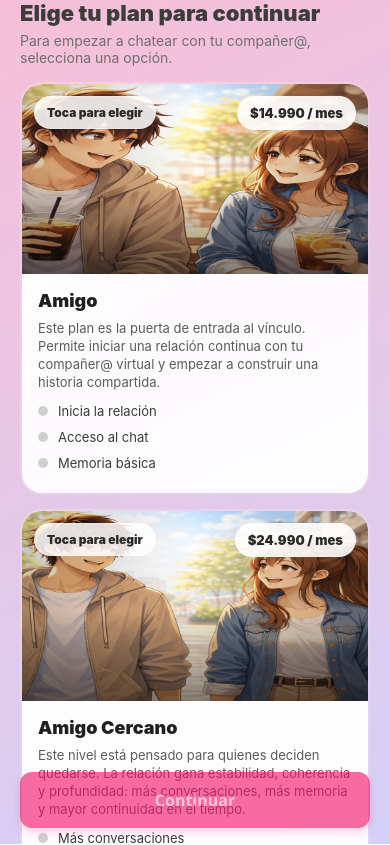
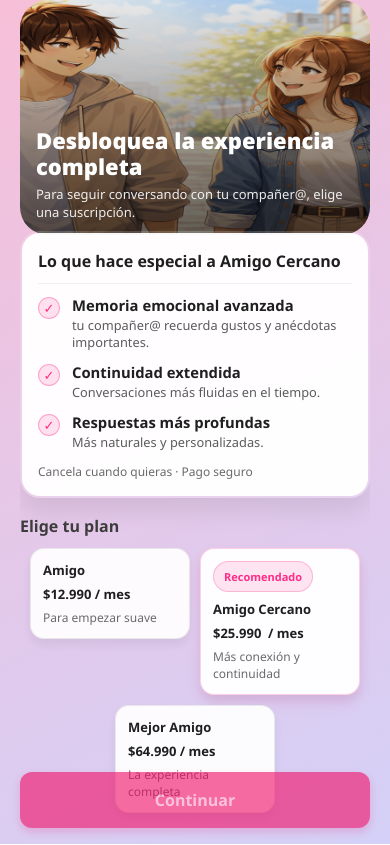
Before and after one commit to VamadorF/eJoi-FE, a React Native app: screen /SubscriptionPaywall in a window 390 px wide. Shown: the top 845 px of the page. Built offline with nearby package versions, Linux system fonts and the light colour scheme; what expo-web-browser would draw is missing.

Commit message:
mejoras esteticas al paywall.

```diff
--- a/src/features/subscription/screens/SubscriptionPaywallScreen.styles.ts
+++ b/src/features/subscription/screens/SubscriptionPaywallScreen.styles.ts
@@ -1,239 +1,254 @@
 import { StyleSheet } from 'react-native';
 import { Colors } from '@/shared/theme/colors';
+import { Typography } from '@/shared/theme/typography';
+
+const PINK = '#FF2D87';
+const LILAC = '#C78BFF';
+const TEXT = '#1F1F1F';
+const SUB = '#5B5B5B';
 
 export const styles = StyleSheet.create({
-  // =========================
-  // TEXTOS SUPERIORES
-  // =========================
-  title: {
-    color: Colors.text.primary,
-    fontSize: 22,
-    fontWeight: '900',
-    marginBottom: 6,
-  },
-  subtitle: {
-    color: Colors.text.secondary,
-    fontSize: 14,
-    marginBottom: 16,
-  },
   scrollContent: {
-    paddingBottom: 120, // espacio para el botón fijo inferior
-  },
-  grid: {
-    gap: 14,
-    paddingBottom: 120, // espacio para el botón fijo inferior
+    paddingBottom: 120,
   },
 
   // =========================
-  // TARJETA: BORDE EXTERNO (GRADIENTE)
+  // HERO (radio mayor)
   // =========================
-  // Outer border
-  cardOuter: {
-    borderRadius: 22,
-    padding: 2,
-  },
-  cardOuterActive: {
-    shadowColor: '#FF2D87',
-    shadowOpacity: 0.22,
-    shadowRadius: 22,
-    shadowOffset: { width: 0, height: 14 },
-    elevation: 7, // Android
-  },
-
-  // =========================
-  // TARJETA: CONTENIDO INTERNO
-  // =========================
-  // Inner card
-  cardInner: {
-    borderRadius: 20,
-    backgroundColor: 'rgba(255,255,255,0.92)',
-    overflow: 'hidden', //
-  },
-  cardInnerActive: {
-    backgroundColor: 'rgba(255,255,255,0.96)', //
-  },
-
-  // =========================
-  // HERO (IMAGEN SUPERIOR)
-  // =========================
-  // ✅ HERO full-bleed
   hero: {
-    width: '100%',
-    aspectRatio: 3,
-    height: 190,
-    position: 'relative',
-    backgroundColor: 'transparent',
-    overflow: 'hidden', //
+    borderRadius: 28,
+    overflow: 'hidden',
+    marginBottom: 14,
   },
   heroBg: {
     width: '100%',
-    height: '100%',
+    height: 235,
   },
   heroBgImg: {
     width: '100%',
     height: '100%',
   },
   heroOverlay: {
-
-    position: 'absolute',
-    left: 0,
-    right: 0,
-    bottom: 0,
-    height: 90,
-  },
-  heroVignette: {
-    // viñeta suave en todo el hero
     position: 'absolute',
     left: 0,
     right: 0,
     top: 0,
     bottom: 0,
   },
-
-  // =========================
-  // PILL “TOCA PARA ELEGIR” / “SELECCIONADO”
-  // =========================
-  // Hint pill
-  tapPill: {
+  heroContent: {
     position: 'absolute',
-    left: 12,
-    top: 12,
-    paddingHorizontal: 12,
-    paddingVertical: 8,
-    borderRadius: 999,
-    backgroundColor: 'rgba(255,255,255,0.86)',
-    borderWidth: 1,
-    borderColor: 'rgba(255,255,255,0.22)',
+    left: 16,
+    right: 16,
+    bottom: 14,
   },
-  tapPillActive: {
-    // estado activo (seleccionado)
-    backgroundColor: 'rgba(255,255,255,0.92)',
-    borderColor: 'rgba(255,45,135,0.25)',
+  heroTitle: {
+    fontFamily: Typography.fontFamily.black,
+    fontSize: 22,
+    lineHeight: Math.round(22 * 1.2),
+    color: '#FFFFFF',
+    marginBottom: 6,
   },
-  tapPillText: {
-    fontSize: 12,
-    fontWeight: '900',
-    color: '#2A2A2A',
-  },
-  tapPillTextActive: {
-    color: '#FF2D87', // texto rosado cuando está seleccionado
+  heroSubtitle: {
+    fontFamily: Typography.fontFamily.regular,
+    fontSize: 13,
+    lineHeight: Math.round(13 * 1.35),
+    color: 'rgba(255,255,255,0.90)',
   },
 
   // =========================
-  // PILL DEL PRECIO
+  // BENEFITS CARD (radio medio + superposición)
   // =========================
-  // Price pill
-  pricePill: {
-    position: 'absolute',
-    right: 12,
-    top: 12,
-    paddingHorizontal: 12,
-    paddingVertical: 8,
-    borderRadius: 999,
-    backgroundColor: 'rgba(255,255,255,0.90)',
-    borderWidth: 1,
-    borderColor: 'rgba(255,255,255,0.25)',
+  benefitsCardOuter: {
+    borderRadius: 20,
+    padding: 2,
+    backgroundColor: 'rgba(255,255,255,0.18)',
+    marginBottom: 16,
+
+    marginTop: -18,
+
+    shadowColor: '#000',
+    shadowOpacity: 0.08,
+    shadowRadius: 22,
+    shadowOffset: { width: 0, height: 14 },
+    elevation: 4,
   },
-  pricePillActive: {
-    // borde rosado cuando está seleccionado
-    borderColor: 'rgba(255,45,135,0.22)',
-  },
-  pricePillText: {
-    fontSize: 13,
-    fontWeight: '900',
-    color: '#2A2A2A',
-  },
-
-  // =========================
-  // PILL “RECOMENDADO”
-  // =========================
-  // Recommended pill
-  recoPill: {
-    // Ya no es absoluto, se posiciona en el flujo del body
-    paddingHorizontal: 12,
-    paddingVertical: 7,
-    borderRadius: 999,
-    backgroundColor: 'rgba(255,45,135,0.16)',
-    borderWidth: 1,
-    borderColor: 'rgba(255,45,135,0.28)',
-  },
-  recoPillText: {
-    fontSize: 12,
-    fontWeight: '900',
-    color: '#FF2D87',
-  },
-  recoPillWrapper: {
-    alignItems: 'flex-end',
-    marginTop: 8,
-    marginBottom: 4,
-  },
-
-  // =========================
-  // CUERPO DE LA TARJETA (TEXTO + PERKS)
-  // =========================
-  // Body
-  body: {
+  benefitsCard: {
+    borderRadius: 18,
+    backgroundColor: 'rgba(255,255,255,0.96)',
     padding: 16,
   },
-
-  planTitle: {
-    fontSize: 18,
-    fontWeight: '900',
-    color: '#1F1F1F',
-    marginBottom: 8,
+  benefitsHeader: {
+    fontFamily: Typography.fontFamily.bold,
+    fontSize: 16,
+    lineHeight: 24,
+    color: TEXT,
   },
-
-  description: {
-    fontSize: 13,
-    lineHeight: 18,
-    color: '#5B5B5B',
+  headerDivider: {
+    height: 1,
+    backgroundColor: 'rgba(0,0,0,0.06)',
+    marginTop: 10,
     marginBottom: 12,
   },
 
-  // =========================
-  // PERKS (LISTA DE BENEFICIOS)
-  // =========================
-  perks: {
+  benefitsList: {
+    gap: 12,
+    marginBottom: 12,
+  },
+  benefitRow: {
+    flexDirection: 'row',
+    alignItems: 'flex-start',
+    gap: 12,
+  },
+
+  checkCircle: {
+    width: 22,
+    height: 22,
+    borderRadius: 999,
+    backgroundColor: 'rgba(255,45,135,0.14)',
+    borderWidth: 1,
+    borderColor: 'rgba(255,45,135,0.35)',
+    alignItems: 'center',
+    justifyContent: 'center',
+    marginTop: 1,
+  },
+  checkMark: {
+    fontFamily: Typography.fontFamily.bold,
+    fontSize: 13,
+    lineHeight: 14,
+    color: PINK,
+  },
+
+  benefitTextBlock: {
+    flex: 1,
+  },
+  benefitTitle: {
+    fontFamily: Typography.fontFamily.bold,
+    fontSize: 14.8,
+    lineHeight: Math.round(14.8 * 1.25),
+    color: TEXT,
+    marginBottom: 2,
+  },
+  benefitSubtitle: {
+    fontFamily: Typography.fontFamily.regular,
+    fontSize: 12.8,
+    lineHeight: Math.round(12.8 * 1.35),
+    color: SUB,
+  },
+  microNote: {
+    fontFamily: Typography.fontFamily.regular,
+    fontSize: 12,
+    lineHeight: 17,
+    color: '#6A6A6A',
+  },
+
+  plansSection: {
+    paddingBottom: 16,
+  },
+  plansTitle: {
+    fontFamily: Typography.fontFamily.bold,
+    fontSize: 16,
+    lineHeight: 24,
+    color: Colors.text.primary,
+    marginBottom: 10,
+  },
+
+  planChipsRow: {
+    flexDirection: 'row',
+    flexWrap: 'wrap',
+    justifyContent: 'center',
     gap: 10,
+  },
+
+  planChipOuter: {
+    borderRadius: 16,
+    padding: 0,
+  },
+
+  planChipOuterRecommended: {
+    shadowColor: PINK,
+    shadowOpacity: 0.10,
+    shadowRadius: 14,
+    shadowOffset: { width: 0, height: 8 },
+    elevation: 2,
+  },
+
+  planChipOuterActive: {
+    borderRadius: 16,
+    padding: 2,
+
+    shadowColor: PINK,
+    shadowOpacity: 0.18,
+    shadowRadius: 18,
+    shadowOffset: { width: 0, height: 10 },
+    elevation: 3,
+  },
+
+  planChip: {
+    width: 160,
+    borderRadius: 14,
+    paddingHorizontal: 12,
+    paddingVertical: 12,
+    backgroundColor: 'rgba(255,255,255,0.92)',
+    borderWidth: 1,
+    borderColor: 'rgba(0,0,0,0.08)',
+
+    shadowColor: '#000',
+    shadowOpacity: 0.06,
+    shadowRadius: 10,
+    shadowOffset: { width: 0, height: 6 },
+    elevation: 2,
+  },
+
+  planChipInnerActive: {
+    borderWidth: 0,
+    backgroundColor: 'rgba(255,255,255,0.98)',
+  },
+
+  planChipInnerRecommended: {
+    borderColor: 'rgba(255,45,135,0.22)',
+    backgroundColor: 'rgba(255,255,255,0.96)',
+  },
+
+  recoMiniBadge: {
+    alignSelf: 'flex-start',
+    paddingHorizontal: 10,
+    paddingVertical: 6,
+    borderRadius: 999,
+    backgroundColor: 'rgba(255, 45, 135, 0.12)',
+    borderWidth: 1,
+    borderColor: 'rgba(255, 45, 135, 0.26)',
+    marginBottom: 8,
+  },
+  recoMiniBadgeText: {
+    fontFamily: Typography.fontFamily.bold,
+    fontSize: 11,
+    lineHeight: 17,
+    color: PINK,
+  },
+
+  planChipTitle: {
+    fontFamily: Typography.fontFamily.bold,
+    fontSize: 13,
+    lineHeight: 18,
+    color: TEXT,
     marginBottom: 6,
   },
-  perksTwoCols: {
-    // Se usa cuando hay espacio (web/tablet): 2 columnas
-    flexDirection: 'row',
-    flexWrap: 'wrap',
-    columnGap: 14,
-    rowGap: 10,
-  },
-  perkRow: {
-    flexDirection: 'row',
-    alignItems: 'center',
-    gap: 10,
-  },
-  perkRowTwoCols: {
-    width: '48%', // ancho para “2 columnas”
-  },
-  checkDot: {
-    width: 10,
-    height: 10,
-    borderRadius: 999,
-    backgroundColor: 'rgba(0,0,0,0.18)',
-  },
-  checkDotActive: {
-    backgroundColor: '#FF2D87', //
-  },
-  perkText: {
-    fontSize: 13,
-    color: '#2A2A2A',
-    opacity: 0.92,
-    flexShrink: 1,
+  planChipTitleActive: {
+    color: PINK,
   },
 
-  // =========================
-  // ACENTO INFERIOR (solo cuando está seleccionado)
-  // =========================
-  bottomAccent: {
-    height: 10,
-    borderRadius: 999,
-    marginTop: 12,
+  planChipPrice: {
+    fontFamily: Typography.fontFamily.bold,
+    fontSize: 13,
+    lineHeight: 18,
+    color: TEXT,
+  },
+
+  planHint: {
+    fontFamily: Typography.fontFamily.regular,
+    marginTop: 6,
+    fontSize: 12,
+    lineHeight: 17,
+    color: '#6A6A6A',
   },
 });
--- a/src/features/subscription/screens/SubscriptionPaywallScreen.tsx
+++ b/src/features/subscription/screens/SubscriptionPaywallScreen.tsx
@@ -1,15 +1,23 @@
-import React, { useMemo } from 'react';
-import { View, Text, Pressable, ImageBackground, Dimensions, ScrollView, ImageSourcePropType } from 'react-native';
+import React, { useEffect, useMemo, useRef } from 'react';
+import {
+  View,
+  Text,
+  Pressable,
+  ImageBackground,
+  ScrollView,
+  ImageSourcePropType,
+  Animated,
+} from 'react-native';
 import { useNavigation, useRoute, RouteProp } from '@react-navigation/native';
 import { NativeStackNavigationProp } from '@react-navigation/native-stack';
 import { LinearGradient } from 'expo-linear-gradient';
+
 
 import { RootStackParamList } from '@/shared/types/navigation';
 import { GradientBackground, PrimaryCTA, ContentContainer } from '@/shared/components';
 import { useSubscriptionStore, PlanId } from '@/features/subscription/store/subscription.store';
 
 import { styles } from './SubscriptionPaywallScreen.styles';
-
 
 type Nav = NativeStackNavigationProp<RootStackParamList, 'SubscriptionPaywall'>;
 type Rt = RouteProp<RootStackParamList, 'SubscriptionPaywall'>;
@@ -18,43 +26,46 @@ type Plan = {
   id: PlanId;
   title: string;
   price: string;
-  description: string;
-  perks: string[];
   recommended?: boolean;
   image: ImageSourcePropType;
+  perks: { title: string; subtitle: string }[];
 };
 
-
-/// Estoy usando nombres de perks de Ko-fi, pero tenemos que discutir si estos nombres
-// Se mantienen en la version final o no. Como tambien los precios!
 const PLANS: Plan[] = [
   {
     id: 'Amigo',
     title: 'Amigo',
-    price: '$14.990 / mes',
-    description:
-      'Este plan es la puerta de entrada al vínculo. Permite iniciar una relación continua con tu compañer@ virtual y empezar a construir una historia compartida.',
-    perks: ['Inicia la relación', 'Acceso al chat', 'Memoria básica'],
+    price: '$12.990 / mes',
     image: require('@/assets/images/paywall/amigo.png'),
+    perks: [
+      { title: 'Acceso al chat', subtitle: 'Habla con {name} y rompe el hielo.' },
+      { title: 'Memoria básica', subtitle: '{name} recuerda lo esencial para mantener contexto.' },
+      { title: 'Acceso 24/7', subtitle: 'Disponible cuando lo necesites.' },
+    ],
   },
   {
     id: 'Amigo Cercano',
     title: 'Amigo Cercano',
-    price: '$24.990 / mes',
-    description:
-      'Este nivel está pensado para quienes deciden quedarse. La relación gana estabilidad, coherencia y profundidad: más conversaciones, más memoria y mayor continuidad en el tiempo.',
-    perks: ['Más conversaciones', 'Memoria mejorada', 'Continuidad extendida'],
+    price: '$25.990  / mes',
     recommended: true,
     image: require('@/assets/images/paywall/amigo-cercano.png'),
+    perks: [
+      { title: 'Memoria emocional avanzada', subtitle: '{name} recuerda gustos y anécdotas importantes.' },
+      { title: 'Continuidad extendida', subtitle: 'Conversaciones más fluidas en el tiempo.' },
+      { title: 'Respuestas más profundas', subtitle: 'Más naturales y personalizadas.' },
+    ],
   },
   {
     id: 'Mejor Amigo',
     title: 'Mejor Amigo',
-    price: '$39.990 / mes',
-    description:
-      'Este es el nivel más alto de compromiso y cercanía. La relación se vuelve prioritaria, con la máxima continuidad, memoria ampliada y el mayor volumen de interacción disponible.',
-    perks: ['Máxima continuidad', 'Memoria ampliada', 'Prioridad y extras'],
+    price: '$64.990 / mes',
     image: require('@/assets/images/paywall/mejor-amigo.png'),
+    perks: [
+      { title: 'Memoria ilimitada', subtitle: '{name} recuerda detalles y evolución de la relación.' },
+      { title: 'Máxima continuidad', subtitle: 'Menos “reinicios”, más conexión real.' },
+      { title: 'Respuestas más rápidas', subtitle: 'Interacciones más ágiles.' },
+      { title: 'Acceso prioritario', subtitle: 'Sé de los primeros en probar nuevas funciones.' },
+    ],
   },
 ];
 
@@ -63,6 +74,7 @@ export const SubscriptionPaywallScreen: React.FC = () => {
   const route = useRoute<Rt>();
 
   const companion = route.params?.companion;
+  const companionName = companion?.name ?? 'tu compañer@';
 
   const selectedPlan = useSubscriptionStore((s) => s.selectedPlan);
   const selectPlan = useSubscriptionStore((s) => s.selectPlan);
@@ -70,13 +82,45 @@ export const SubscriptionPaywallScreen: React.FC = () => {
 
   const isDisabled = useMemo(() => !selectedPlan, [selectedPlan]);
 
+  const defaultPlan = useMemo(() => PLANS.find((p) => p.recommended) ?? PLANS[0], []);
+  const activePlan = useMemo(() => {
+    return PLANS.find((p) => p.id === selectedPlan) ?? defaultPlan;
+  }, [selectedPlan, defaultPlan]);
+
+  const perksToShow = useMemo(() => {
+    return activePlan.perks.map((x) => ({
+      title: x.title.replaceAll('{name}', companionName),
+      subtitle: x.subtitle.replaceAll('{name}', companionName),
+    }));
+  }, [activePlan, companionName]);
+
+  const heroImage = useMemo(() => activePlan.image, [activePlan]);
+  // Animaciones.
+  const perksAnim = useRef(new Animated.Value(1)).current;
+  const perksSlide = useRef(new Animated.Value(0)).current;
+
+  useEffect(() => {
+    perksAnim.setValue(0);
+    perksSlide.setValue(8);
+
+    Animated.parallel([
+      Animated.timing(perksAnim, {
+        toValue: 1,
+        duration: 180,
+        useNativeDriver: true,
+      }),
+      Animated.timing(perksSlide, {
+        toValue: 0,
+        duration: 220,
+        useNativeDriver: true,
+      }),
+    ]).start();
+  }, [activePlan.id, perksAnim, perksSlide]);
+
   const handleContinue = () => {
     confirmSubscription();
     navigation.replace('Chat');
   };
-
-  const screenW = Dimensions.get('window').width;
-  const twoCols = screenW >= 520;
 
   return (
     <GradientBackground variant="wizard" overlayOpacity={0.06}>
@@ -86,101 +130,131 @@ export const SubscriptionPaywallScreen: React.FC = () => {
           contentContainerStyle={styles.scrollContent}
           style={{ flex: 1 }}
         >
-          <Text style={styles.title}>Elige tu plan para continuar</Text>
-          <Text style={styles.subtitle}>
-            Para empezar a chatear con {companion?.name ?? 'tu compañer@'}, selecciona una opción.
+          {/* HERO */}
+          <View style={styles.hero}>
+            <ImageBackground
+              source={heroImage}
+              style={styles.heroBg}
+              imageStyle={styles.heroBgImg}
+              resizeMode="cover"
+            >
+              <LinearGradient
+                colors={['rgba(0,0,0,0.08)', 'rgba(0,0,0,0.62)']}
+                start={{ x: 0, y: 0 }}
+                end={{ x: 0, y: 1 }}
+                style={styles.heroOverlay}
+              />
+
+              <View style={styles.heroContent}>
+                <Text style={styles.heroTitle}>Desbloquea la experiencia completa</Text>
+                <Text style={styles.heroSubtitle}>
+                  Para seguir conversando con {companionName}, elige una suscripción.
+                </Text>
+              </View>
+            </ImageBackground>
+          </View>
+
+          {/* BENEFICIOS (superpuesto al hero) */}
+          <View style={styles.benefitsCardOuter}>
+            <View style={styles.benefitsCard}>
+              <Text style={styles.benefitsHeader}>
+                Lo que hace especial a {activePlan.title}
               </Text>
 
-          <View style={styles.grid}>
+              <View style={styles.headerDivider} />
+
+              <Animated.View
+                style={[
+                  styles.benefitsList,
+                  { opacity: perksAnim, transform: [{ translateY: perksSlide }] },
+                ]}
+              >
+                {perksToShow.map((b) => (
+                  <View key={b.title} style={styles.benefitRow}>
+                    <View style={styles.checkCircle}>
+                      <Text style={styles.checkMark}>✓</Text>
+                    </View>
+
+                    <View style={styles.benefitTextBlock}>
+                      <Text style={styles.benefitTitle}>{b.title}</Text>
+                      <Text style={styles.benefitSubtitle}>{b.subtitle}</Text>
+                    </View>
+                  </View>
+                ))}
+              </Animated.View>
+
+              <Text style={styles.microNote}>Cancela cuando quieras · Pago seguro</Text>
+            </View>
+          </View>
+
+          {/* PLANES */}
+          <View style={styles.plansSection}>
+            <Text style={styles.plansTitle}>Elige tu plan</Text>
+
+            <View style={styles.planChipsRow}>
               {PLANS.map((p) => {
                 const active = selectedPlan === p.id;
+
+                const isRecommendedVisual = !selectedPlan && p.recommended;
 
                 return (
                   <Pressable
                     key={p.id}
                     onPress={() => selectPlan(p.id)}
                     hitSlop={10}
-                  style={({ pressed }) => [pressed && { opacity: 0.97 }]}
+                    style={({ pressed }) => [pressed && { opacity: 0.96 }]}
                   >
+                    {active ? (
                       <LinearGradient
-                    colors={
-                      active
-                        ? ['#FF2D87', '#FF5FB4', '#C78BFF']
-                        : ['rgba(255,255,255,0.22)', 'rgba(255,255,255,0.12)']
-                    }
+                        colors={['#FF2D87', '#C78BFF']}
                         start={{ x: 0, y: 0 }}
                         end={{ x: 1, y: 1 }}
-                    style={[styles.cardOuter, active && styles.cardOuterActive]}
+                        style={styles.planChipOuterActive}
                       >
-                    <View style={[styles.cardInner, active && styles.cardInnerActive]}>
-                      <View style={styles.hero}>
-                        <ImageBackground
-                          source={p.image}
-                          style={styles.heroBg}
-                          imageStyle={styles.heroBgImg}
-                          resizeMode="cover"
-                        >
-                          <LinearGradient
-                            colors={['rgba(0,0,0,0.00)', 'rgba(0,0,0,0.48)']}
-                            start={{ x: 0, y: 0 }}
-                            end={{ x: 0, y: 1 }}
-                            style={styles.heroOverlay}
-                          />
-
-                          <LinearGradient
-                            colors={['rgba(0,0,0,0.20)', 'transparent', 'rgba(0,0,0,0.20)']}
-                            start={{ x: 0, y: 0.5 }}
-                            end={{ x: 1, y: 0.5 }}
-                            style={styles.heroVignette}
-                          />
-                        </ImageBackground>
-
-                        {/* Hint arriba */}
-                        <View style={[styles.tapPill, active && styles.tapPillActive]}>
-                          <Text style={[styles.tapPillText, active && styles.tapPillTextActive]}>
-                            {active ? 'Seleccionado' : 'Toca para elegir'}
-                          </Text>
-                        </View>
-
-                        {/* Badge precio */}
-                        <View style={[styles.pricePill, active && styles.pricePillActive]}>
-                          <Text style={styles.pricePillText}>{p.price}</Text>
-                        </View>
-                      </View>
-
-                      <View style={styles.body}>
-                        <Text style={styles.planTitle}>{p.title}</Text>
-                        <Text style={styles.description}>{p.description}</Text>
-
-                        <View style={[styles.perks, twoCols && styles.perksTwoCols]}>
-                          {p.perks.map((perk) => (
-                            <View key={perk} style={[styles.perkRow, twoCols && styles.perkRowTwoCols]}>
-                              <View style={[styles.checkDot, active && styles.checkDotActive]} />
-                              <Text style={styles.perkText}>{perk}</Text>
-                              </View>
-                          ))}
-                        </View>
-
+                        <View style={[styles.planChip, styles.planChipInnerActive]}>
                           {p.recommended && (
-                          <View style={styles.recoPillWrapper}>
-                            <View style={styles.recoPill}><Text style={styles.recoPillText}>Recomendado</Text></View>
+                            <View style={styles.recoMiniBadge}>
+                              <Text style={styles.recoMiniBadgeText}>Recomendado</Text>
                             </View>
                           )}
 
-                        {active && (
-                          <LinearGradient
-                            colors={['rgba(255,45,135,0.22)', 'rgba(199,139,255,0.14)', 'transparent']}
-                            start={{ x: 0, y: 0 }}
-                            end={{ x: 1, y: 0 }}
-                            style={styles.bottomAccent}
-                          />
+                          <Text style={[styles.planChipTitle, styles.planChipTitleActive]}>
+                            {p.title}
+                          </Text>
+
+                          <Text style={styles.planChipPrice}>{p.price}</Text>
+
+                          <Text style={styles.planHint}>
+                            {p.id === 'Amigo' && 'Para empezar suave'}
+                            {p.id === 'Amigo Cercano' && 'Más conexión y continuidad'}
+                            {p.id === 'Mejor Amigo' && 'La experiencia completa'}
+                          </Text>
+                        </View>
+                      </LinearGradient>
+                    ) : (
+                      <View style={[styles.planChipOuter, isRecommendedVisual && styles.planChipOuterRecommended]}>
+                        <View style={[styles.planChip, isRecommendedVisual && styles.planChipInnerRecommended]}>
+                          {p.recommended && (
+                            <View style={styles.recoMiniBadge}>
+                              <Text style={styles.recoMiniBadgeText}>Recomendado</Text>
+                            </View>
                           )}
+
+                          <Text style={styles.planChipTitle}>{p.title}</Text>
+                          <Text style={styles.planChipPrice}>{p.price}</Text>
+
+                          <Text style={styles.planHint}>
+                            {p.id === 'Amigo' && 'Para empezar suave'}
+                            {p.id === 'Amigo Cercano' && 'Más conexión y continuidad'}
+                            {p.id === 'Mejor Amigo' && 'La experiencia completa'}
+                          </Text>
                         </View>
                       </View>
-                  </LinearGradient>
+                    )}
                   </Pressable>
                 );
               })}
+            </View>
           </View>
         </ScrollView>
       </ContentContainer>
```
Lines whose indentation alone changed are shown as unchanged.
